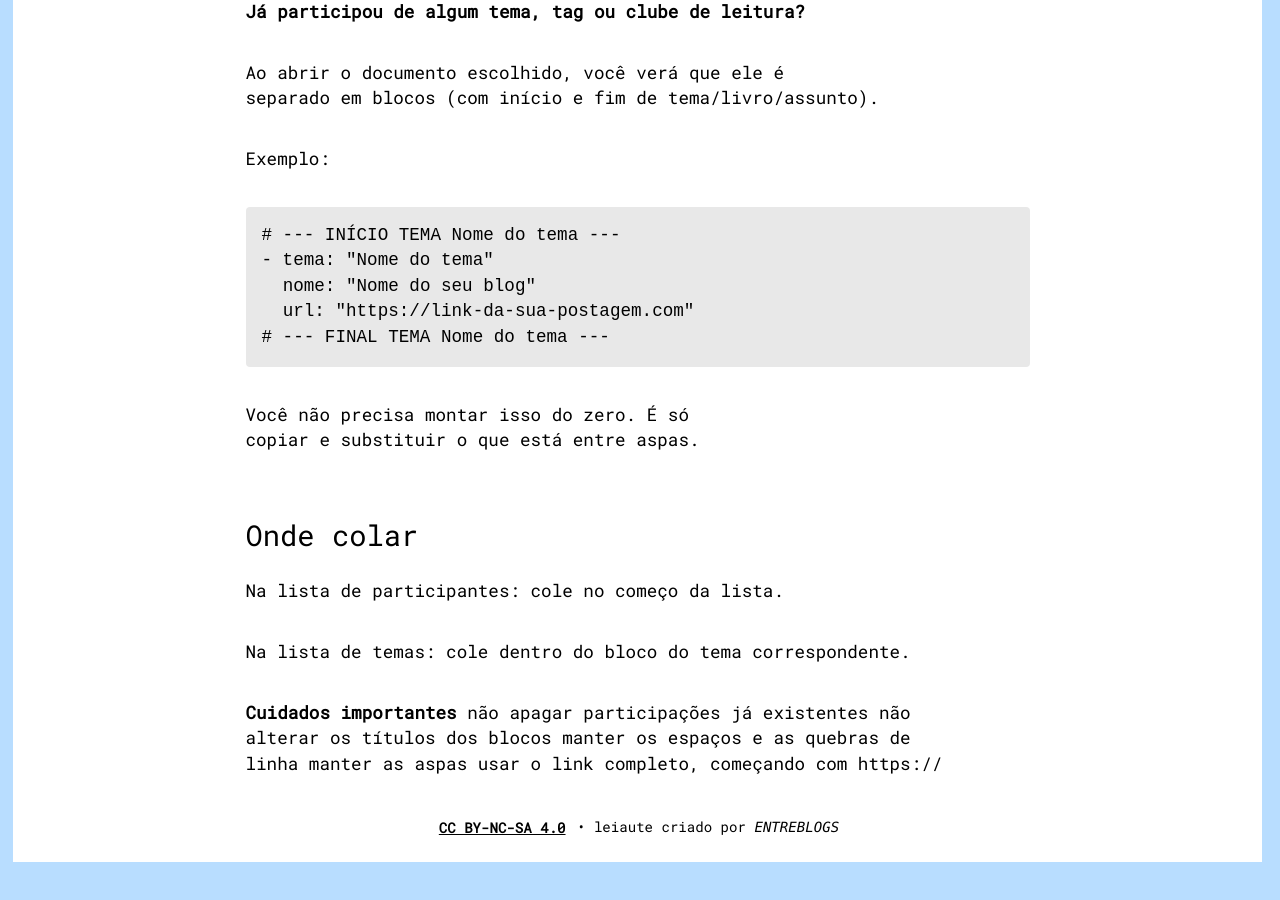
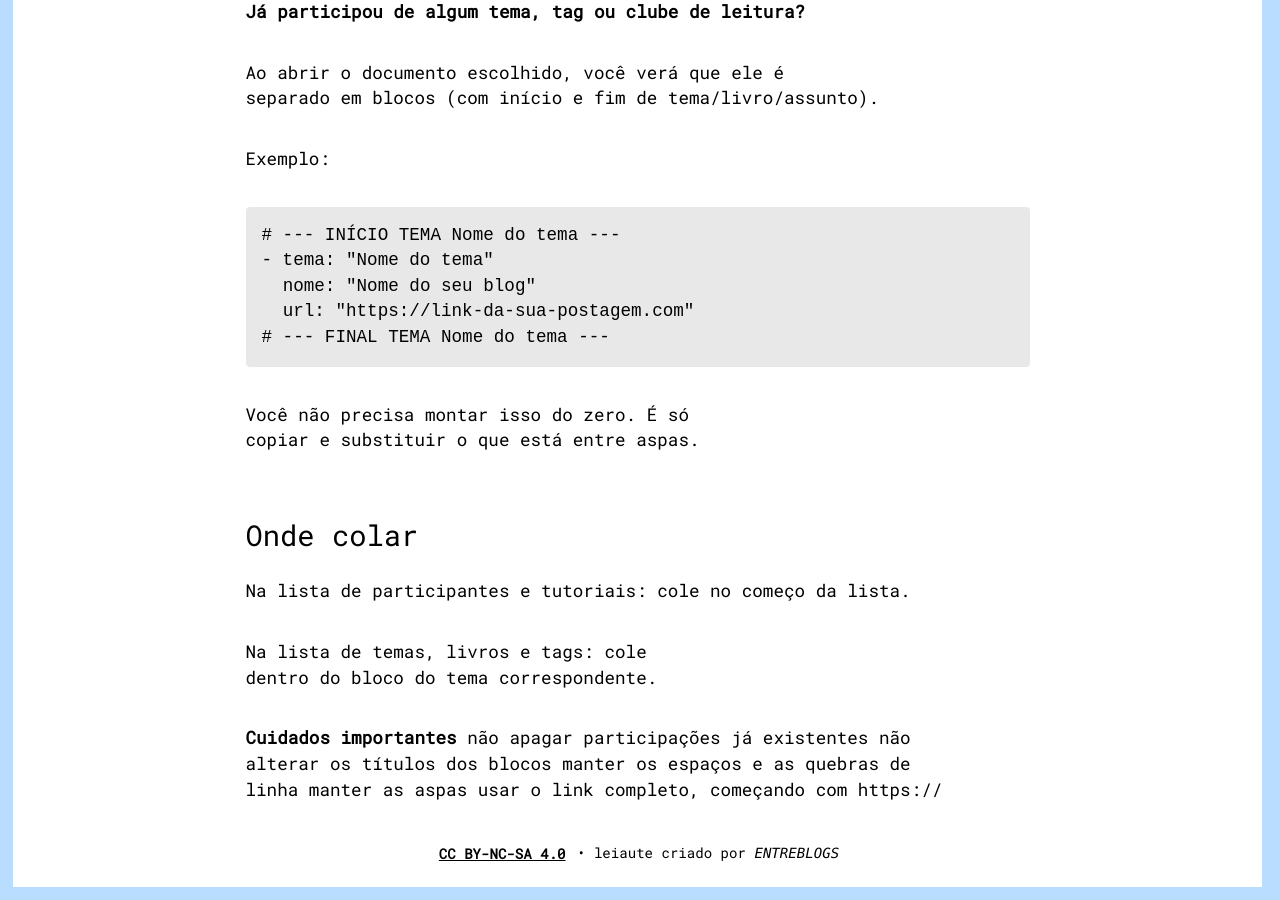
Before and after one commit to bamoretti/entreblogs, a Jekyll site: the page built from update-docs.md, in a window 1280 px wide and 900 px high, scrolled down 939 px. Built offline with Jekyll 4.4.1, drawn with Linux system fonts in a browser that asks for light colours; comment, search, counter and statistics services are not loaded; before the commit the page ends 1814 px from its top, so only the background shows below that.

Commit message:
Update update-docs.md

```diff
--- a/update-docs.md
+++ b/update-docs.md
@@ -33,9 +33,9 @@ Você não precisa montar isso do zero.
 
 <h4>Onde colar</h4>
 
-Na lista de participantes: cole no começo da lista.
+Na lista de participantes e tutoriais: cole no começo da lista.
 
-Na lista de temas: cole dentro do bloco do tema correspondente.
+Na lista de temas, livros e tags: cole dentro do bloco do tema correspondente.
 
 **Cuidados importantes**
 não apagar participações já existentes
```
